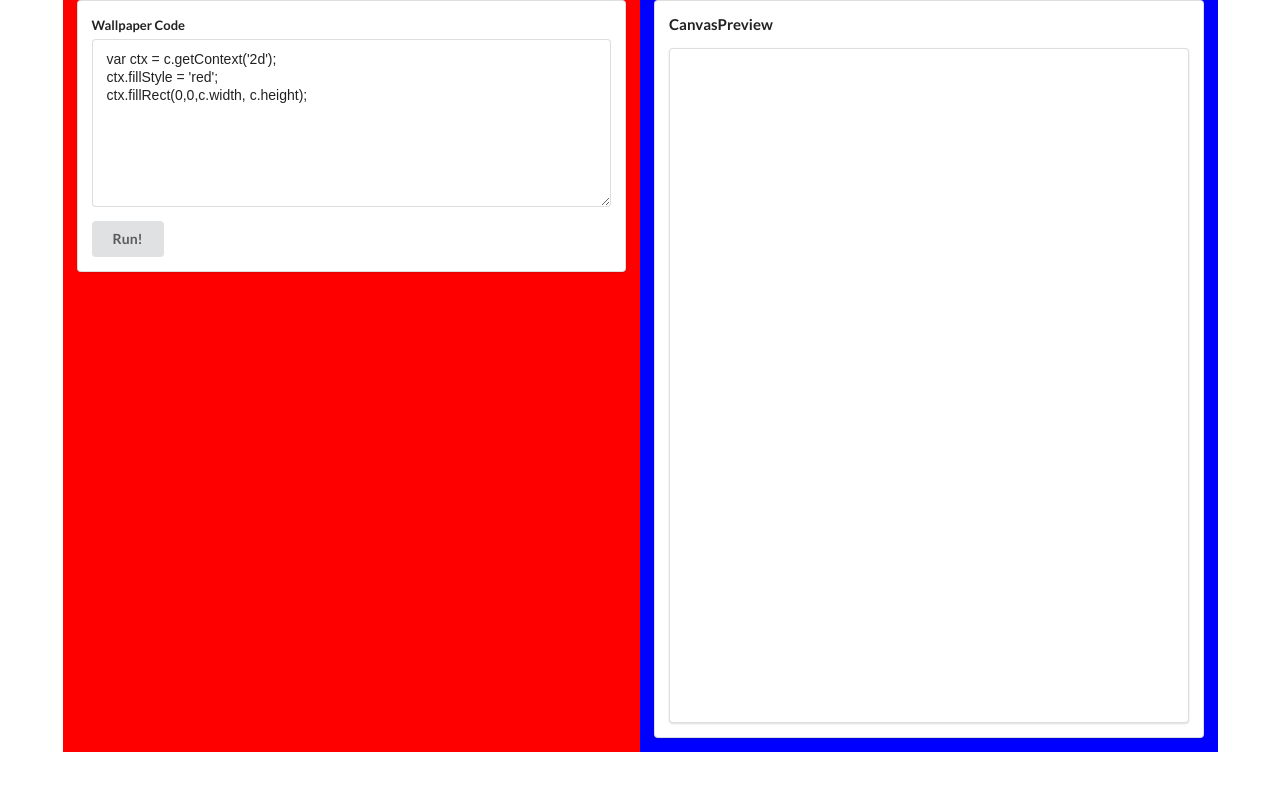
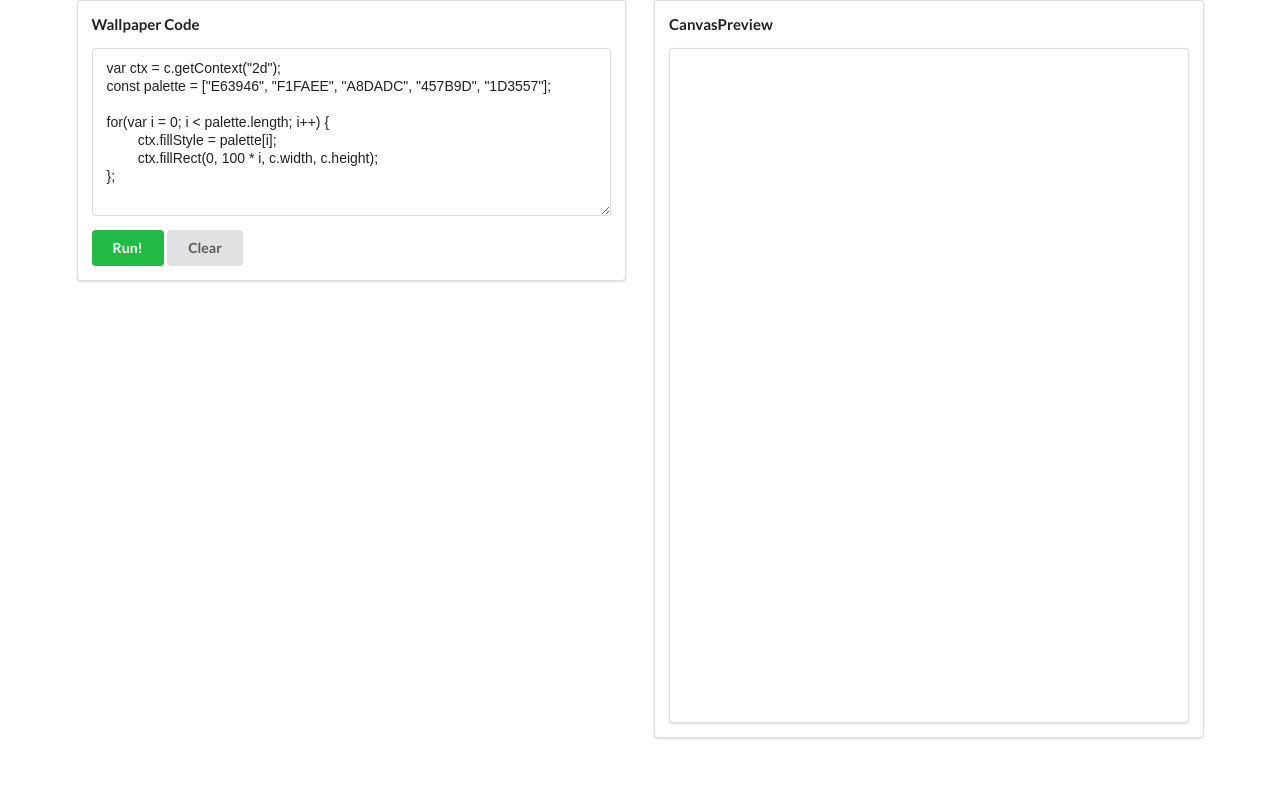
Before and after one commit to hdmi/Wallpaper-Code-Editor, a React (Create React App) app: page / in a window 1280 px wide. Shown: the top 790 px of the page. Built offline with nearby package versions, Linux system fonts and the light colour scheme.

Commit message:
Show code errors and allow canvas downloads

```diff
--- a/src/components/App.js
+++ b/src/components/App.js
@@ -13,12 +13,12 @@ class App extends React.Component {
   render() {
     return (
         <div className="ui container grid">
-          <div className="eight wide column" style={{backgroundColor:'red'}}>
+          <div className="eight wide column" style={{backgroundColor:''}}>
             <div className="ui segment">
               <CodeEditor canvasRef={this.canvasRef}/>
             </div>
           </div>
-          <div className="eight wide column" style={{backgroundColor:'blue'}}>
+          <div className="eight wide column" style={{backgroundColor:''}}>
             <div className="ui segment">
               <CanvasPreview canvasRef={this.canvasRef}/>
             </div>
--- a/src/components/CanvasPreview.js
+++ b/src/components/CanvasPreview.js
@@ -8,6 +8,14 @@ class CanvasPreview extends React.Component {
     this.state = {height: 1920, width: 1080, ratio: 1/3, imgBlob: null };
   }
 
+  onClickCanvas = (e) => {
+    const a = document.createElement('a');
+    const image = this.props.canvasRef.current.toDataURL("image/png").replace("image/png", "image/octet-stream");
+    a.setAttribute('download', 'wallpaper.png');
+    a.setAttribute('href', image);
+    a.click();
+  }
+
   render() {
     const {height, width, ratio} = this.state;
 
@@ -15,7 +23,7 @@ class CanvasPreview extends React.Component {
       <div>
         <h4>CanvasPreview</h4>
         <div className="ui center aligned segment">
-          <canvas height={height*ratio} width={width*ratio} ref={this.props.canvasRef}/>
+          <canvas height={height*ratio} width={width*ratio} ref={this.props.canvasRef} onClick={this.onClickCanvas}/>
         </div>
       </div>
     );
--- a/src/components/CodeEditor.js
+++ b/src/components/CodeEditor.js
@@ -4,8 +4,32 @@ class CodeEditor extends React.Component {
 
   constructor(props) {
     super(props);
-    this.state = { code: 'var ctx = c.getContext(\'2d\');\nctx.fillStyle = \'red\';\nctx.fillRect(0,0,c.width, c.height);' };
+    this.state = {
+      code: 'var ctx = c.getContext("2d");\nconst palette = ["E63946", "F1FAEE", "A8DADC", "457B9D", "1D3557"];\n\nfor(var i = 0; i < palette.length; i++) {\n\tctx.fillStyle = palette[i];\n\tctx.fillRect(0, 100 * i, c.width, c.height);\n};',
+      error: ''
+    };
     this.codeRef = React.createRef();
+  }
+
+  componentDidMount() {
+    this.codeRef.current.value = this.state.code;
+
+    const codeLocalStorage = localStorage.getItem('code');
+    if(codeLocalStorage) {
+      this.setState({code: codeLocalStorage});
+      this.codeRef.current.value = codeLocalStorage;
+    }
+
+  }
+
+  onTextareaKeyDown = (e) => {
+    if(e.keyCode===9 || e.which===9){
+        const textarea = this.codeRef.current;
+        e.preventDefault();
+        var s = textarea.selectionStart;
+        textarea.value = textarea.value.substring(0,textarea.selectionStart) + "\t" + textarea.value.substring(textarea.selectionEnd);
+        textarea.selectionEnd = s+1;
+    }
   }
 
   clientRunJS(code, canvasRef){
@@ -17,8 +41,11 @@ class CodeEditor extends React.Component {
     try {
         this.clearCanvas();
         this.clientRunJS(this.codeRef.current.value, this.props.canvasRef);
-    } catch(err){alert(err)}
-    console.log('code', this.codeRef.current.value);
+        this.setState({error: ''});
+        localStorage.setItem('code', this.codeRef.current.value);
+    } catch(err){
+      this.setState({error: err.message})
+    }
   }
 
   clearCanvas() {
@@ -27,18 +54,29 @@ class CodeEditor extends React.Component {
     canvas.width = canvas.width;
   }
 
+  renderError() {
+    if(this.state.error){
+      return (
+          <div className="ui error message">
+            <div className="header">{this.state.error}</div>
+          </div>
+      );
+    }
+  }
+
   render() {
     return (
       <div>
-        <form className="ui form" onSubmit={e => e.preventDefault()}>
+        <form className="ui form error" onSubmit={e => e.preventDefault()}>
           <div className="field">
-            <label>Wallpaper Code</label>
-            <textarea ref={this.codeRef} value={this.state.code}/>
+            <h4>Wallpaper Code</h4>
+            <textarea ref={this.codeRef} onKeyDown={this.onTextareaKeyDown}/>
           </div>
+          {this.renderError()}
           <div className="field">
-            <button className="ui button white" onClick={() => this.onClickRun()}>Run!</button>
+            <button className="ui button green" onClick={() => this.onClickRun()}>Run!</button>
+            <button className="ui button white" onClick={() => this.clearCanvas()}>Clear</button>
           </div>
-
         </form>
       </div>
     );
```
Also changed, not shown: res/screenshot.png (added), 1 other file (tests, documents, lock files or other folders).
